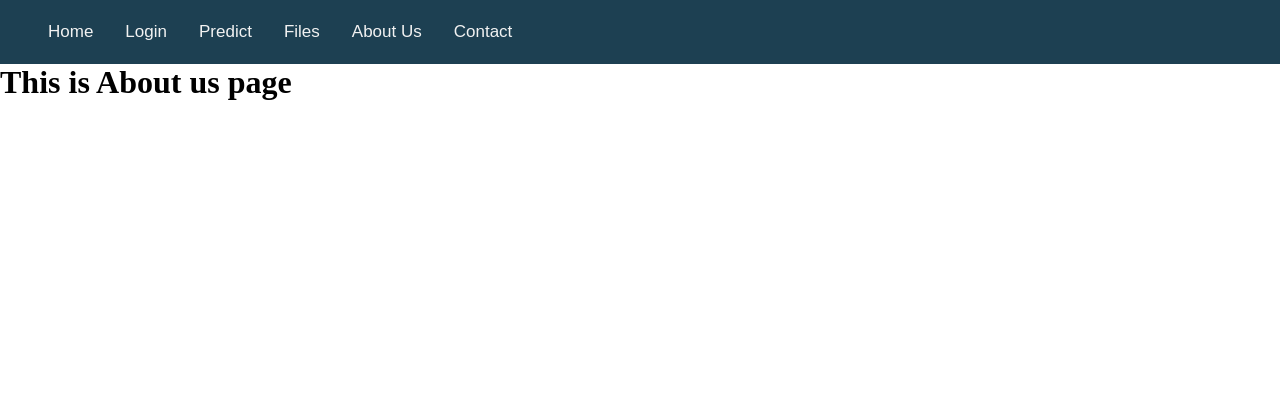
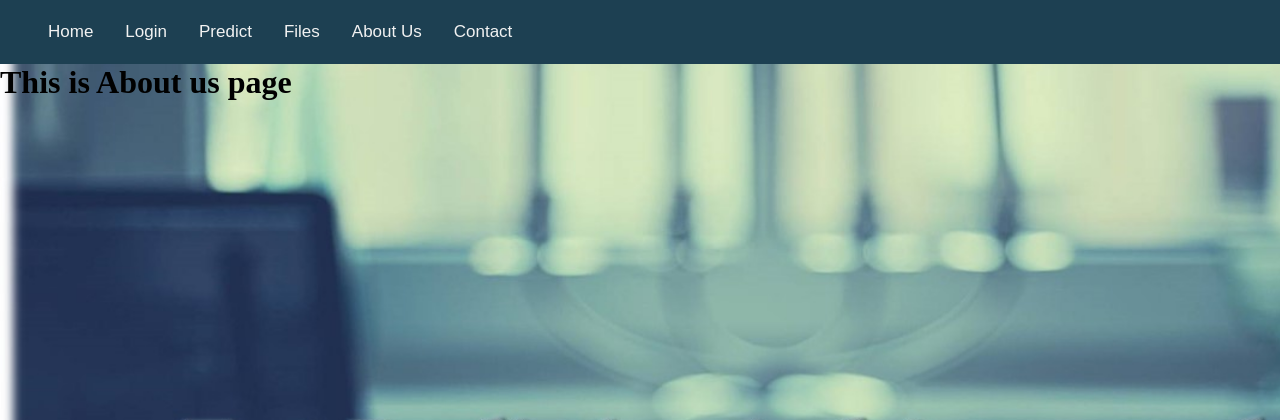
Before and after one commit to RutujaGurav07/text-prediction-using-roberta-, a Flask app: page /about in a window 1280 px wide. Shown: the top 420 px of the page. Run offline with Flask 2, Linux system fonts and the light colour scheme.

Commit message:
Update layout.html
body style

```diff
--- a/templates/layout.html
+++ b/templates/layout.html
@@ -8,6 +8,14 @@
     <title>Layout</title>
     <link rel="stylesheet" href="../static/css/navstyle.css">
     <link rel="stylesheet" href="https://cdnjs.cloudflare.com/ajax/libs/font-awesome/4.7.0/css/font-awesome.min.css">
+    <style>
+        body {
+            background-image: url('../static/photos/bg.jpg');
+            background-repeat: no-repeat;
+            background-size: 1535px 800px;
+            position: relative;
+        }
+    </style>
 </head>
 
 <body>
```
